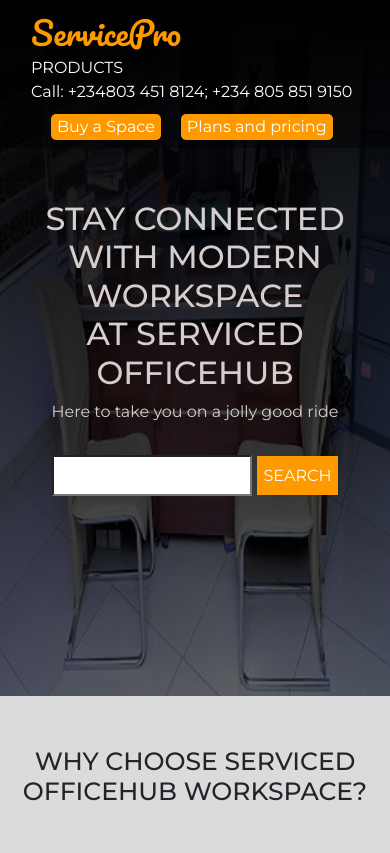
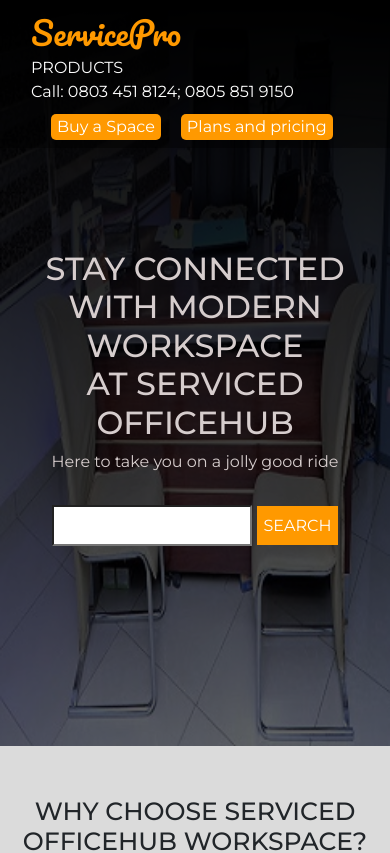
Before and after one commit to Ogenyi25/ServicedOfficeHub, a React (Create React App) app: page / in a window 390 px wide. Shown: the top 853 px of the page. Built offline with nearby package versions, Linux system fonts and the light colour scheme.

Commit message:
updated site responsiveness (mobile view)

```diff
--- a/src/assets/styles/screens/_home.scss
+++ b/src/assets/styles/screens/_home.scss
@@ -259,7 +259,7 @@
       color: rgb(214, 205, 205);
       background-size: cover;
       .welcome-note-body {
-        padding-top: 200px;
+        padding-top: 250px;
         text-align: center;
       }
       .row {
@@ -385,7 +385,7 @@
           .body-text {
             font-weight: 500;
             margin-bottom: 50px;
-            text-align: center;
+            text-align: justify;
           }
           button.read-more {
             background-color: $primary;
@@ -418,7 +418,7 @@
           .p-left {
             font-size: small;
             margin: 0px 20px 50px 20px;
-            text-align: center;
+            text-align: justify;
           }
         }
         .about-body-right {
@@ -432,7 +432,7 @@
           .p-right {
             font-size: small;
             margin: 0px 30px 50px 10px;
-            text-align: center;
+            text-align: justify;
           }
         }
       }
--- a/src/components/Navbar.jsx
+++ b/src/components/Navbar.jsx
@@ -42,7 +42,7 @@ const Navbar = () => {
 
       </div>
       <div className="float-right col-md-6">
-        <span className="call ">Call: +234803 451 8124; +234 805 851 9150</span>
+        <span className="call ">Call: 0803 451 8124; 0805 851 9150</span>
         <button className="book-button" href="#collapseExample" data-toggle="collapse">Buy a Space</button>
         <div className="collapse" id="collapseExample">
           <div className="card card-body">
```
